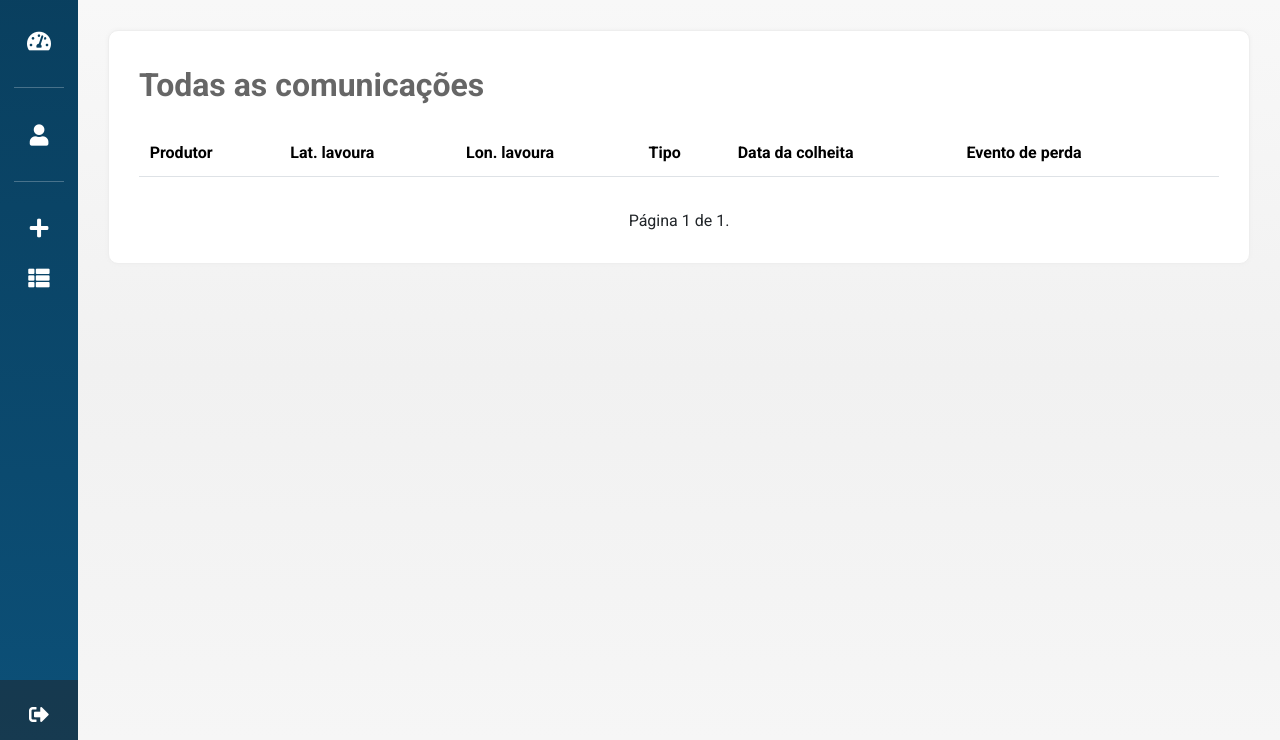
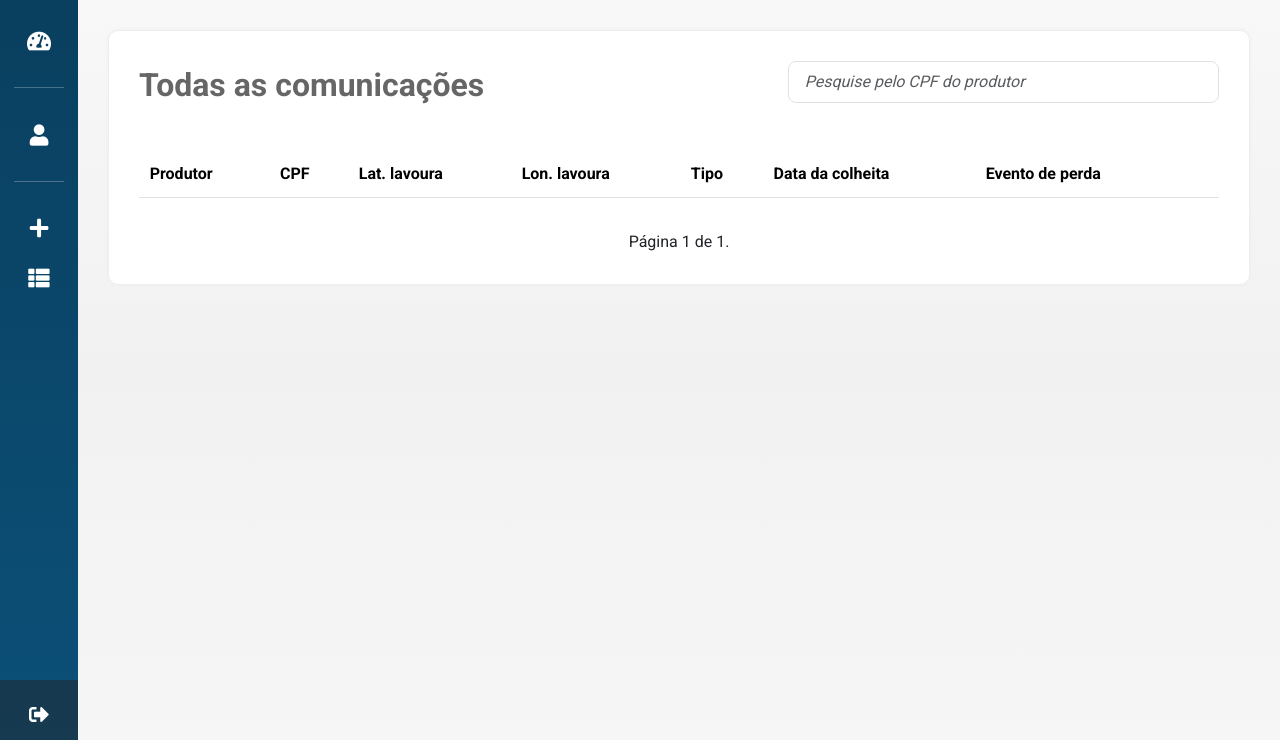
Before and after one commit to ronaldobertolucci/desafio_softfocus, a Django app: page /perdas/ in a window 1280 px wide. Shown: the part 60-800 px from the top of the page. Run offline with Django 4.2, Linux system fonts and the light colour scheme; the visitor is signed in with stand-in values (Sample User, id 1); data that the repository does not hold is empty; parts of the project's set-up code (start-up, migrations or seed data) failed here and were passed over; some libraries are stand-ins or nearby versions.

Commit message:
feat(perdas): busca por CPF do produtor

```diff
--- a/perdas/urls.py
+++ b/perdas/urls.py
@@ -27,4 +27,5 @@ urlpatterns = [
         ComunicacaoDePerdaListView.as_view(),
         name='comunicacoes'
     ),
+    path('cpf/', PesquiseCPFListView.as_view(), name='pesquise_cpf'),
 ]
--- a/perdas/views.py
+++ b/perdas/views.py
@@ -5,6 +5,19 @@ from django.contrib.auth.mixins import LoginRequiredMixin
 from .models import ComunicacaoDePerda
 from .forms import ComunicacaoDePerdaForm
 from django.urls import reverse_lazy
+from django.db.models import Q
+
+
+class PesquiseCPFListView(ListView):
+    model = ComunicacaoDePerda
+    context_object_name = 'comunicacoes'
+    template_name = 'perdas/pesquise-cpf.html'
+
+    def get_queryset(self):
+        query = self.request.GET.get('q')
+        return ComunicacaoDePerda.objects.filter(
+            Q(cpf_produtor__iexact=query) | Q(cpf_produtor__exact=query)
+        )
 
 
 class ComunicacaoDePerdaCreateView(LoginRequiredMixin, CreateView):
--- a/static/css/base.css
+++ b/static/css/base.css
@@ -388,6 +388,10 @@ header .logo {
 .main-content .form-perda .btn-custom:hover, .main-content .form-user .btn-custom:hover {
   background-color: var(--main-dark-color);
 }
+.form-control.busca {
+  font-size: 12pt;
+  font-style: italic;
+}
 
 /************ tabelas ************/
 .main-content .tabela {
@@ -415,6 +419,26 @@ header .logo {
 }
 .pagination span {
   font-size: 12pt;
+}
+.main-content .tabela.resultado {
+  max-height: 80vh;
+}
+
+
+/********** custom scrollbar **********/
+::-webkit-scrollbar {
+  width: 6px;
+}
+::-webkit-scrollbar-track {
+  background: #ccc;
+  border-radius: 10px;
+}
+::-webkit-scrollbar-thumb {
+  background: #aaa;
+  border-radius: 10px;
+}
+::-webkit-scrollbar-thumb:hover {
+  background: #555;
 }
 
 
--- a/templates/perdas/comunicacoes.html
+++ b/templates/perdas/comunicacoes.html
@@ -7,9 +7,14 @@
 {% block content %}
 <div class="container-fluid p-0 m-0">
   <div class="tabela overflow-auto">
-    <div class="row">
-      <div class="col-12">
+    <div class="row mb-3">
+      <div class="col-12 col-lg-7 col-xxl-9">
         <p class='titulo'>Todas as comunicações</p>
+      </div>
+      <div class="col-12 col-lg-5 col-xxl-3">
+        <form class="form-inline" action="{% url 'pesquise_cpf' %}" method="get">
+          <input name="q" class="form-control busca" type="text" placeholder="Pesquise pelo CPF do produtor" aria-label="Search">
+        </form>
       </div>
     </div>
     <div class="table-responsive">
@@ -17,6 +22,7 @@
         <thead>
           <tr style='color:grey; font-weight: 700'>
             <td>Produtor</td>
+            <td>CPF</td>
             <td>Lat. lavoura</td>
             <td>Lon. lavoura</td>
             <td>Tipo</td>
@@ -30,6 +36,9 @@
         <tr>
           <td>
             {{ comunicacao.nome_produtor }}
+          </td>
+          <td>
+            {{ comunicacao.cpf_produtor }}
           </td>
           <td>
             {{ comunicacao.lat_lavoura|floatformat:4 }}
```
Also changed, not shown: templates/perdas/pesquise-cpf.html (added, +110 -0 lines).
